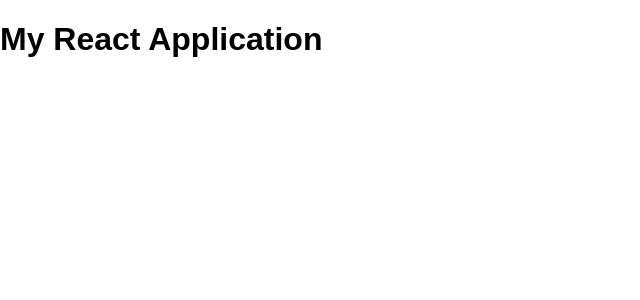
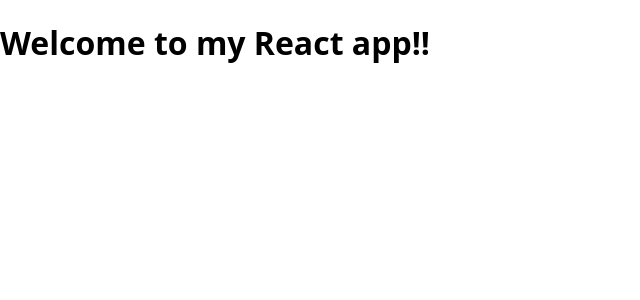
Before and after one commit to sanderyt/react-typescript-starter, a React app: page / in a window 1280 px wide. Shown: the top 300 px of the page, without its empty margins (0-640 px from the left). Built offline with nearby package versions, Linux system fonts and the light colour scheme.

Commit message:
added react router and setup

```diff
--- a/package.json
+++ b/package.json
@@ -28,9 +28,11 @@
     "webpack-dev-server": "^3.11.2"
   },
   "dependencies": {
+    "@types/react-router-dom": "^5.1.7",
     "@types/styled-components": "^5.1.7",
     "react": "^17.0.1",
     "react-dom": "^17.0.1",
+    "react-router-dom": "^5.2.0",
     "styled-components": "^5.2.1"
   }
 }
--- a/src/App.tsx
+++ b/src/App.tsx
@@ -1,11 +1,26 @@
 import React, { FC } from "react";
 import GlobalStyle from "./styles/globalStyles";
+import { ThemeProvider } from "styled-components";
+import { theme } from "./styles/theme";
+import { BrowserRouter as Router, Switch, Route, Link } from "react-router-dom";
+
+import { Home } from "./pages/Home";
+import { Contact } from "./pages/Contact";
 
 export const App: FC = () => {
   return (
-    <>
+    <ThemeProvider theme={theme}>
       <GlobalStyle />
-      <h1>My React Application</h1>
-    </>
+      <Router>
+        <Switch>
+          <Route path="/">
+            <Home />
+          </Route>
+          <Route path="/contact">
+            <Contact />
+          </Route>
+        </Switch>
+      </Router>
+    </ThemeProvider>
   );
 };
--- /dev/null
+++ b/src/pages/Contact.tsx
@@ -0,0 +1,9 @@
+import React from "react";
+
+export const Contact = () => {
+  return (
+    <div>
+      <span>A different page</span>
+    </div>
+  );
+};
--- /dev/null
+++ b/src/pages/Home.tsx
@@ -0,0 +1,9 @@
+import React from "react";
+
+export const Home = () => {
+  return (
+    <div>
+      <h1>Welcome to my React app!!</h1>
+    </div>
+  );
+};
--- a/src/styles/globalStyles.ts
+++ b/src/styles/globalStyles.ts
@@ -4,7 +4,7 @@ const GlobalStyle = createGlobalStyle`
   body {
     margin: 0;
     padding: 0;
-    font-family: "Arial";
+    font-family: "Open Sans", "sans-serif";
   }
 `;
 
--- /dev/null
+++ b/src/styles/theme.ts
@@ -0,0 +1,6 @@
+export const theme = {
+  //add a theme here
+  colors: {
+    primaryColor: "tomato"
+  }
+};
```
Also changed, not shown: 1 other file (tests, documents, lock files or other folders).
